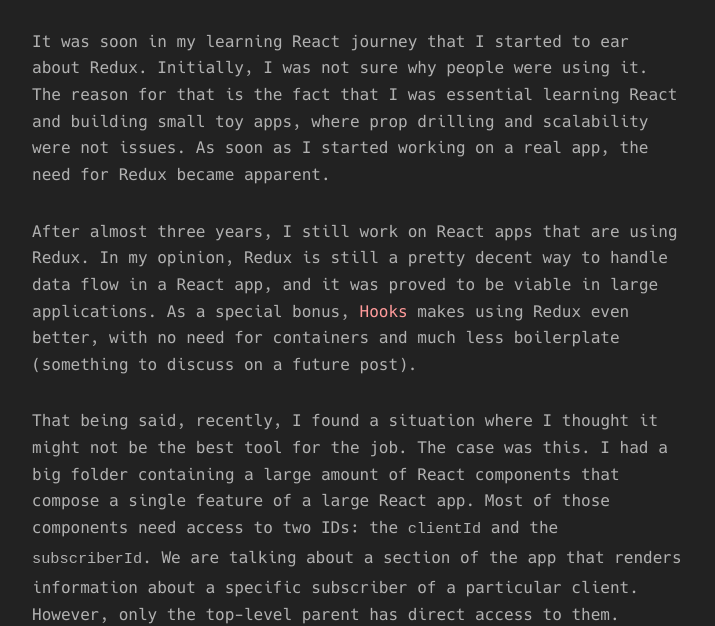
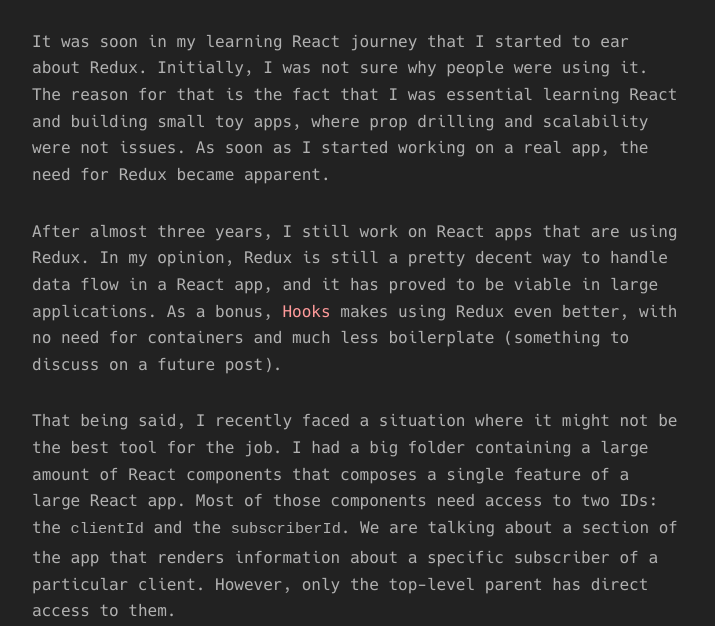
Before and after one commit to jcmnunes/josenunes.dev, a Gatsby site: page /blog/react-context/ in a window 1280 px wide. Shown: the part 331-957 px from the top of the page, without its empty margins (282-997 px from the left). Built offline with nearby package versions, Linux system fonts and the light colour scheme; Gatsby itself is replaced by a stand-in of ours; some packages are replaced by stand-ins of ours.

Commit message:
fix: Typos in Context blog post
XYZ-98

```diff
--- a/src/blog/react-context/index.md
+++ b/src/blog/react-context/index.md
@@ -15,18 +15,18 @@
 
 After almost three years, I still work on React apps that are using Redux. In my
 opinion, Redux is still a pretty decent way to handle data flow in a React app,
-and it was proved to be viable in large applications. As a special bonus,
+and it has proved to be viable in large applications. As a bonus,
 [Hooks](https://react-redux.js.org/next/api/hooks) makes using Redux even
 better, with no need for containers and much less boilerplate (something to
 discuss on a future post).
 
-That being said, recently, I found a situation where I thought it might not be
-the best tool for the job. The case was this. I had a big folder containing a
-large amount of React components that compose a single feature of a large React
-app. Most of those components need access to two IDs: the `clientId` and the
-`subscriberId`. We are talking about a section of the app that renders
-information about a specific subscriber of a particular client. However, only
-the top-level parent has direct access to them.
+That being said, I recently faced a situation where it might not be the best
+tool for the job. I had a big folder containing a large amount of React
+components that composes a single feature of a large React app. Most of those
+components need access to two IDs: the `clientId` and the `subscriberId`. We are
+talking about a section of the app that renders information about a specific
+subscriber of a particular client. However, only the top-level parent has direct
+access to them.
 
 I started implementing the feature the usual way, i.e., passing down those props
 to the components that need access to them. As expected, prop-drilling soon
@@ -114,14 +114,11 @@
 However, I should say I don’t feel React Context should replace Redux
 altogether. Especially for large features, containing many actions, API calls,
 etc. I do feel Context has its place in situations like the one described here.
-I even think it makes sense to use it from a semantic point of view. If we think
-about it, clientId and subscriberId define the “context” of the feature, and as
-such, all components should have easy access to it.
 
 ## Caveats
 
 The [React docs](https://reactjs.org/docs/context.html#caveats) mention a
-standard caveat of using context the way I did above. The problem is the
+standard caveat of using Context the way I did above. The problem is the
 Provider value containing a new object reference on every Parent’s render. There
 is an excellent [post](https://phinguyen.io/context-caveat-deep-dive/) from Phi
 Nguyen on the subject. As with everything performance-related, there is always a
```
